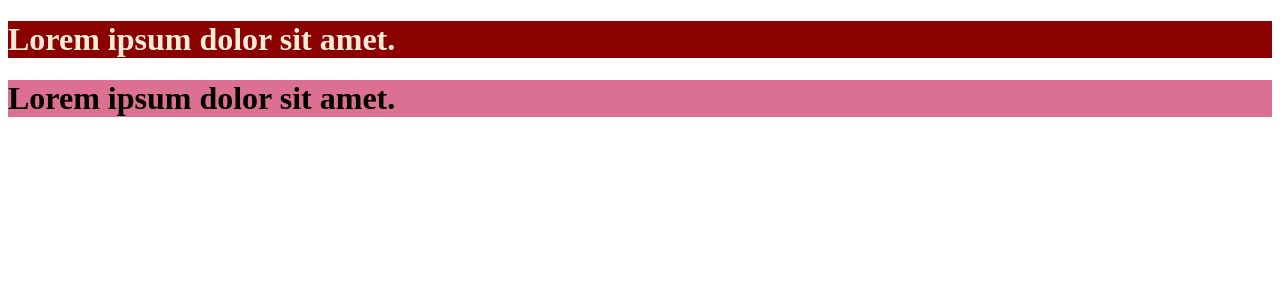
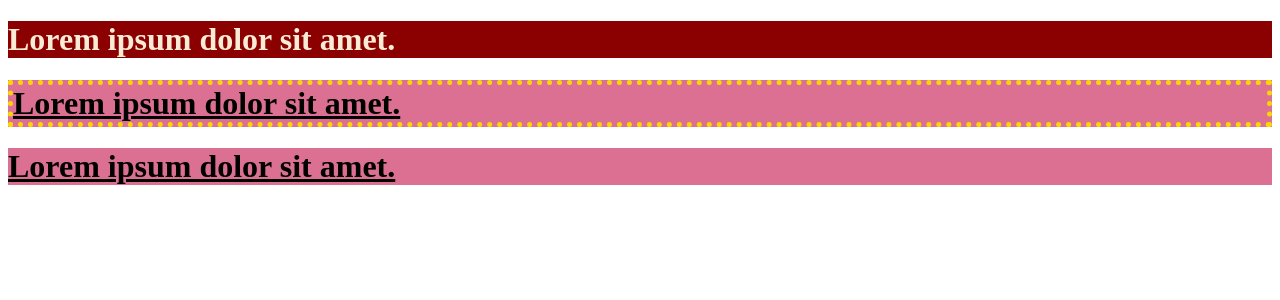
Before and after one commit to som42/reacht20231031, a React (Create React App) app: page / in a window 1280 px wide. Shown: the top 300 px of the page. Built offline with nearby package versions, Linux system fonts and the light colour scheme.

Commit message:
한 파일 안에 여러 개의 스타일을 만들었을때 적용하는 법

```diff
--- a/src/component/MyBlock.js
+++ b/src/component/MyBlock.js
@@ -3,7 +3,12 @@
 export function MyBlock() {
   return (
     <div>
-      <h1 className={style.error}>Lorem ipsum dolor sit amet.</h1>
+      <h1 className={`${style.error} ${style.special} ${style.coffee}`}>
+        Lorem ipsum dolor sit amet.
+      </h1>
+      <h1 className={[style.coffee, style.coffee, style.error].join(" ")}>
+        Lorem ipsum dolor sit amet.
+      </h1>
     </div>
   );
 }
--- a/src/style/yourStryle.module.css
+++ b/src/style/yourStryle.module.css
@@ -2,3 +2,9 @@
     background-color: palevioletred;
     color: black;
 }
+.special {
+    border: 5px dotted gold;
+}
+.coffee {
+    text-decoration: underline;
+}
```
